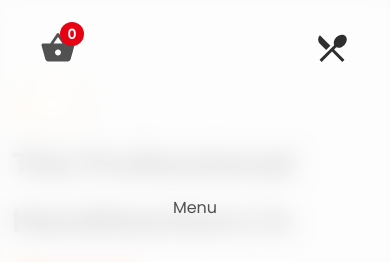
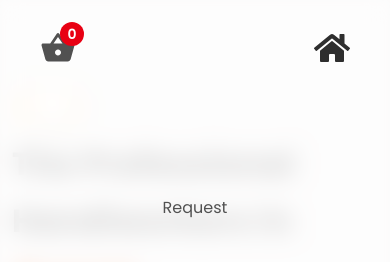
Before and after one commit to ahorgah/QAN-HANDIWORK-WEB-APPLICATION-, a React (Create React App) app: page / in a window 390 px wide. Both pictures are taken after a click on the element 38 px from the left and 38 px from the top of the page. Shown: the top 262 px of the page. Built offline with nearby package versions, Linux system fonts and the light colour scheme; no server answers; the database is empty.

Commit message:
update on mobile navigation

```diff
--- a/src/components/Header/mobile-nav.tsx
+++ b/src/components/Header/mobile-nav.tsx
@@ -1,7 +1,7 @@
 // import React from 'react'
 
 import { MdOutlineRestaurantMenu, MdShoppingBasket } from "react-icons/md";
-
+import { FaHome } from "react-icons/fa";
 import { Link } from "react-router-dom";
 import { Logo } from "../Assets";
 import { motion } from "framer-motion";
@@ -56,14 +56,14 @@ const MobileNav = ({
           className="relative flex items-center justify-center text-textColor"
           onClick={() => setIsOpen(!isOpen)}
         >
-          <MdOutlineRestaurantMenu className="text-headingColor text-4xl" />
+          <FaHome className="text-headingColor text-4xl" />
         </motion.div>
       </motion.div>
       <div
         className={`flex items-center justify-center w-full  h-72 gap-10 flex-col`}
       >
         <Link onClick={() => setIsOpen(!isOpen)} to={'/menu'} className="text-base text-textColor cursor-pointer hover:text-headingColor duration-100 transition-all ease-in-out px-10">
-          Menu
+          Request
         </Link>
         <Link onClick={() => setIsOpen(!isOpen)} to={'services'} className="text-base text-textColor cursor-pointer hover:text-headingColor duration-100 transition-all ease-in-out px-10">
           Services
```
